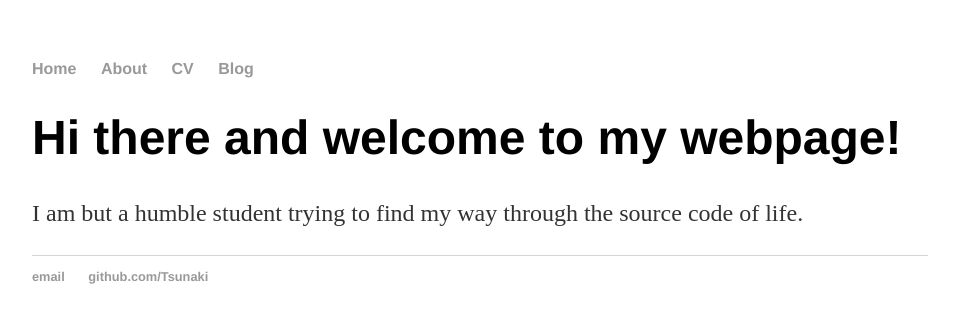
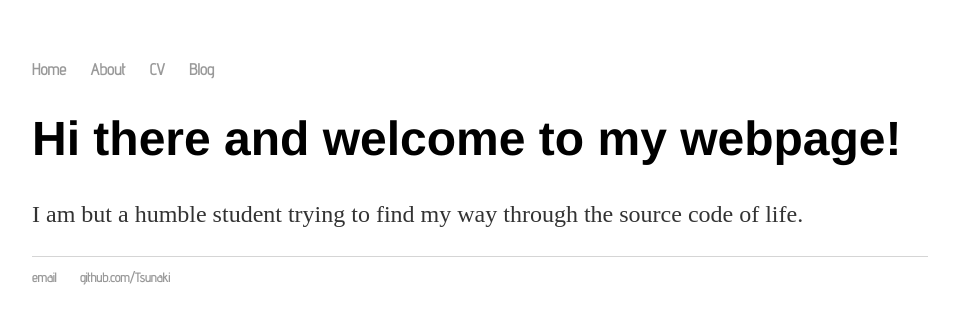
Before and after one commit to Tsunaki/Tsunaki.github.io, a Jekyll site: the page built from index.html, in a window 1280 px wide. Shown: the top 324 px of the page, without its empty margins (160-1119 px from the left). Built offline with Jekyll 4.4.1, drawn with Linux system fonts in a browser that asks for light colours; some web fonts are replaced.

Commit message:
style changes

```diff
--- a/css/main.css
+++ b/css/main.css
@@ -1,9 +1,11 @@
+@import url('https://fonts.googleapis.com/css?family=Advent+Pro|Sedgwick+Ave');
+
 body {
     margin: 60px auto;
     width: 70%;
 }
 nav ul, footer ul {
-    font-family:'Helvetica', 'Arial', 'Sans-Serif';
+    font-family:'Advent Pro', 'Helvetica', 'Arial', sans-serif;
     padding: 0px;
     list-style: none;
     font-weight: bold;
@@ -21,7 +23,7 @@
 }
 h1 {
     font-size: 3em;
-    font-family:'Helvetica', 'Arial', 'Sans-Serif';
+    font-family: 'Sedgwick Ave', 'Helvetica', 'Arial', sans-serif;
 }
 p {
     font-size: 1.5em;
```
